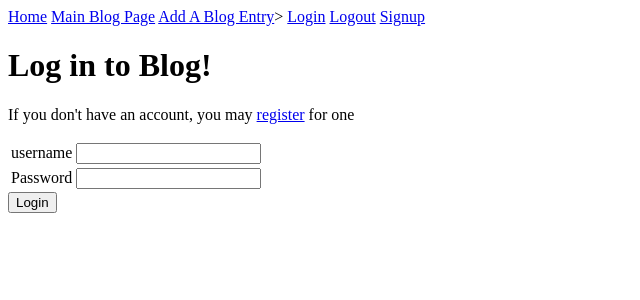
After one commit to johnwrenz/blogz, a Flask app: page /login in a window 1280 px wide. The commit adds this page. Shown: the top 300 px of the page, without its empty margins (0-640 px from the left). Run offline with Flask 2, Linux system fonts and the light colour scheme.

Commit message:
making some progress with form rendering

```diff
--- a/main.py
+++ b/main.py
@@ -1,23 +1,118 @@
-from flask import Flask, request, redirect, render_template
+from flask import Flask, request, redirect, render_template, session, flash
 from flask_sqlalchemy import SQLAlchemy
 
 app = Flask(__name__)
 app.config['DEBUG'] = True
-app.config['SQLALCHEMY_DATABASE_URI'] = "mysql+pymysql://build-a-blog:blog@localhost:8889/build-a-blog"
+app.config['SQLALCHEMY_DATABASE_URI'] = "mysql+pymysql://blogz:blogz@localhost:8889/blogz"
 app.config['SQLALCHEMY_ECHO'] = True
 db = SQLAlchemy(app)
+app.secret_key = 'blogme123'
 
 class Blog(db.Model):
     id = db.Column(db.Integer, primary_key=True)
-    title = db.Column(db.String(120))
+    owner_id = db.Column(db.Integer, db.ForeignKey("user.id"))
+    blog_title = db.Column(db.String(120))
     body = db.Column(db.String(500))
+    user = db.relationship('User')
 
-    def __init__(self, title, body):
-        self.title = title
+    def __init__(self, blog_title, body, owner):
+        self.blog_title = blog_title
         self.body = body
+        self.owner = owner
+
+class User(db.Model):
+    id = db.Column(db.Integer, primary_key=True)
+    username = db.Column(db.String(30), unique=True)
+    password = db.Column(db.String(15))
+    blogs = db.relationship("Blog", backref='owner')
+
+    def __init__(self, username, password):
+        self.username = username
+        self.password = password
+
+
+@app.before_request
+def require_login():
+    allowed_routes = ['login', 'signup', 'index', 'blog']
+    if request.endpoint not in allowed_routes and 'email' not in session:
+        return redirect('/login')
+
+
+@app.route("/")
+def index():
+    return render_template("index.html")
+
+@app.route('/signup', methods=['POST', 'GET'])
+def signup():
+    if request.method == 'POST':
+        username = request.form['username']
+        password = request.form['password']
+        verify = request.form['verify']
+
+        # TODO - validate user's data
+
+       # existing_user = User.query.filter_by(username=username).first()
+        if not existing_user:
+            new_user = User(username, password)
+            db.session.add(new_user)
+            db.session.commit()
+            session['username'] = username
+            return redirect('/')
+        else:
+            # TODO - user better response messaging
+            return "<h1>Duplicate user</h1>"
+
+    return render_template('signup.html')
+
+@app.route("/login", methods=['POST', 'GET'])
+def login():
+    if request.method == 'POST':
+        username = request.form ['username']
+        password = request.form ['password']
+        username = Username.query.filter_by(username=username).first()
+        if user and user.password == password:
+            session['username'] = username
+            return rendirect('userblog')
+        else:
+            flash('password is not correct')
+    return render_template('login.html', title = 'User Login')
+
+    username = request.form['username']
+    password = request.form['password']
+    verify = request.form['verify']
+
+
+    #storage for error messages
+
+    password_error =""
+    verify_error =""
+    username_error =""
+
+
+    if password =="" or " " in password or len(password)<3 or len(password)>20:
+        password_error = "invalid password"
+
+    if verify =="" or verify != password:
+        password_error = "invalid verification"
+
+    if username_error == "" and username_error =="" and verify_error =="" and password_error =="":
+        return render_template("welcome.html", username = username)
+    else:
+        return render_template("index.html",username_error = username_error
+                                           ,password_error = password_error
+                                           ,verify_error = verify_error
+                                           ,username = username)
+
+
+@app.route('/logout')
+def logout():
+    del session ['username']
+    return redirect ('/blog')
+
 
 @app.route('/blog')
-def display_blogs():
+def blog():
+    #return 'blogz'
     if request.args:
         blog_id = request.args.get("id")
         blog = Blog.query.get(blog_id)
@@ -29,7 +124,18 @@ def display_blogs():
         return render_template("blog.html", blogs=blogs)
 
 @app.route("/newpost", methods=["GET", "POST"])
-def add_blog():
+def newpost():
+    blog_title = request.form['blog_title']
+    blog = reuest.form['blog']
+
+    if blog_title == "":
+        flash("Blog title required")
+        return render_template('newpost.html', title ="Blogs")
+
+    if blog_text == "":
+        flash("No Blog text was added")
+        return render_template('newpost.html', title = "Blog")
+
     if request.method == "GET":
         return render_template("newpost.html")
 
--- a/templates/base.html
+++ b/templates/base.html
@@ -5,8 +5,12 @@
     </head>
 <body>
     <nav>
+        <a href="/">Home</a>
         <a href="/blog">Main Blog Page</a>
-        <a href="/newpost">Add A Blog Entry</a>
+        <a a href="/newpost">Add A Blog Entry</a>>
+        <a href="/login">Login</a>
+        <a href="/logout">Logout</a>
+        <a href="/signup">Signup</a>
     </nav>
 
     {% block content %}
--- a/templates/blog.html
+++ b/templates/blog.html
@@ -1,11 +1,11 @@
 {% extends "base.html" %}
 
 {% block content %}
-    <h1>Build A Blog!</h1>
+    <h1>Submit a Blog!</h1>
 
          <div class = "blogentry">
             {% for blog in blogs %}
-            <h2><a href='/blog?id={{ blog.id }}'>{{ blog.title }}</a></h2>
+            <h2><a href='blog?id={{ blog.id }}'>{{ blog.title }}</a></h2>
             <p>{{ blog.body }}</p>
             {% endfor %}
         </div>
--- /dev/null
+++ b/templates/index.html
@@ -0,0 +1,6 @@
+{% extends "base.html" %}
+
+{% block content %}
+
+
+{% endblock %}
--- /dev/null
+++ b/templates/login.html
@@ -0,0 +1,23 @@
+{% extends "base.html" %}
+
+{% block content %}
+<h1>Log in to Blog!</h1>
+<p>If you don't have an account, you may <a href="signup">register</a> for one</p>
+<form action="/login" method="GET">
+    <table>
+        <tr>
+            <td><label for="username">username</label></td>
+            <td>
+                <input name="username" type="username" value="{{ username }}">
+            </td>
+        </tr>
+        <tr>
+            <td><label for="password">Password</label></td>
+            <td>
+                <input name="password" type="password">
+            </td>
+        </tr>
+    </table>
+    <input type="submit" value="Login">
+</form>
+{% endblock %}
--- a/templates/newpost.html
+++ b/templates/newpost.html
@@ -2,10 +2,10 @@
 
 {% block content %}
 
-<form method='POST'>
+<form id"enter_new_post" method='POST' action="submit_new_post">
 
-    <label for="title">Title:</label><br>
-        <input type='text' name='title' value='{{title}}'>
+    <label for="blog_title">Title:</label><br>
+        <input type='text' name='blog_title' value='{{blog_title}}'>
         <span class="error">{{ title_error }}</span><br>
     <label for ="body">New Blog:</label><br>
         <textarea name="body" id=""cols="50" rows="5" value="{{ body }}"></textarea>
```
Also changed, not shown: templates/signup.html (added, +28 -0 lines), templates/singleUser.html (added).
